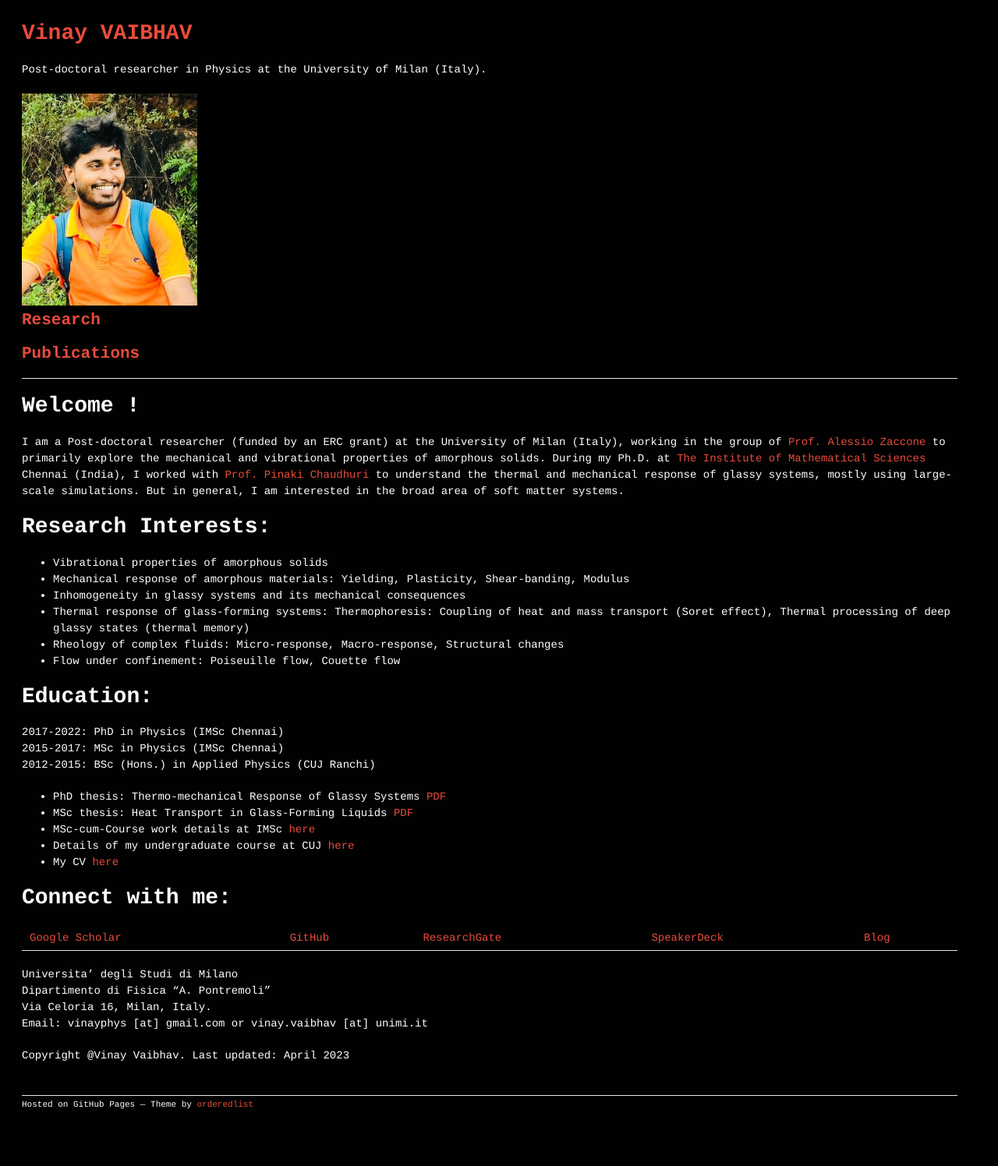
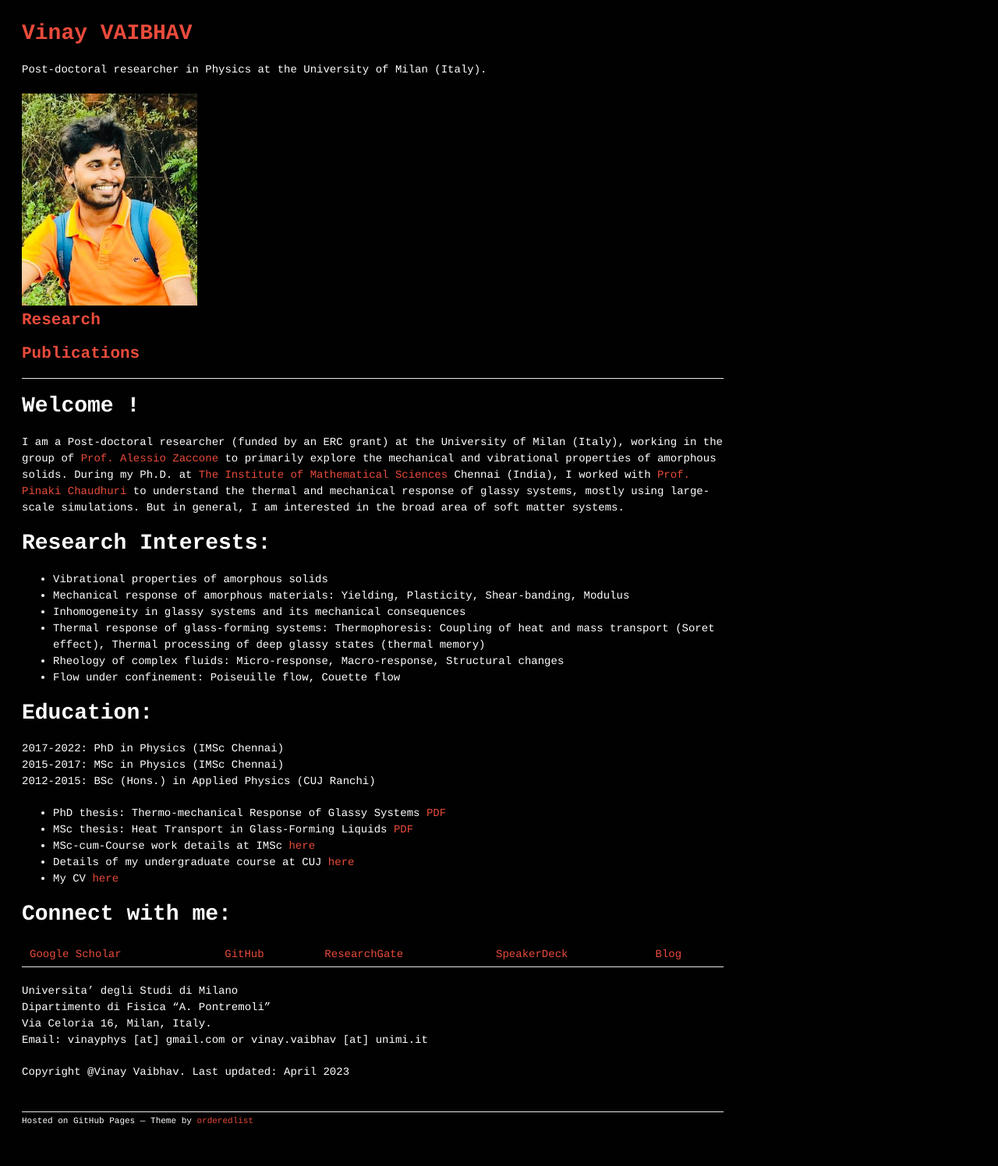
Before and after one commit to vinayphys/vinayphys.github.io, a Jekyll site: the page built from index.md, in a window 1280 px wide. Shown: the whole page at 78% size. Built offline with Jekyll 4.4.1, drawn with Linux system fonts in a browser that asks for light colours; our own code applies the rules of GitHub Pages for plain Markdown files; a script that is not in the unit is left out; before the commit the page ends 1475 px from its top, so only the background shows below that.

Commit message:
Update styles.css

```diff
--- a/stylesheets/styles.css
+++ b/stylesheets/styles.css
@@ -56,7 +56,7 @@ a:hover small {
 }
 
 .wrapper {
-  max-width: 1200px; /* Adjust this value to your preferred width */
+  max-width: 900px; /* Adjust this value to your preferred width */
   width: 90%; /* Ensures responsiveness */
   margin: 0 auto;
 }
```
